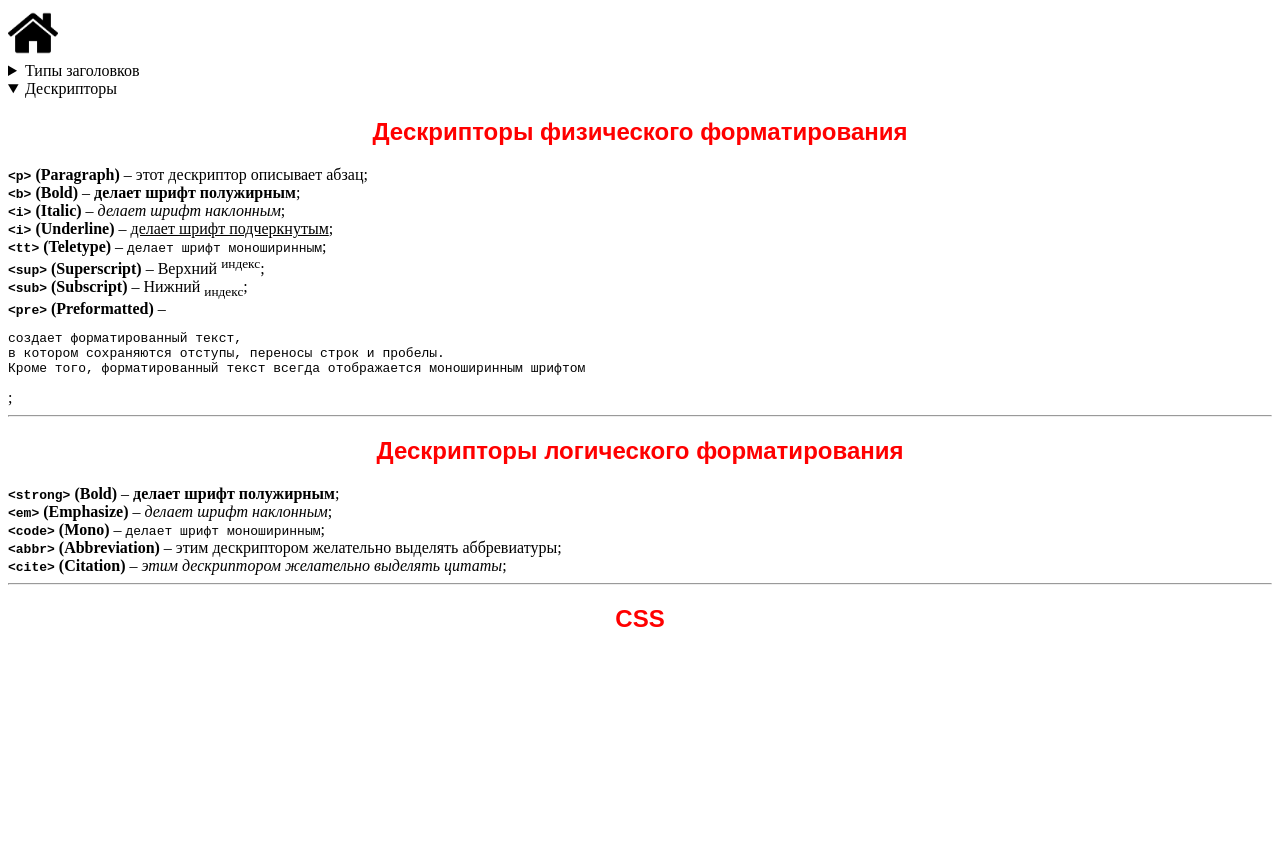
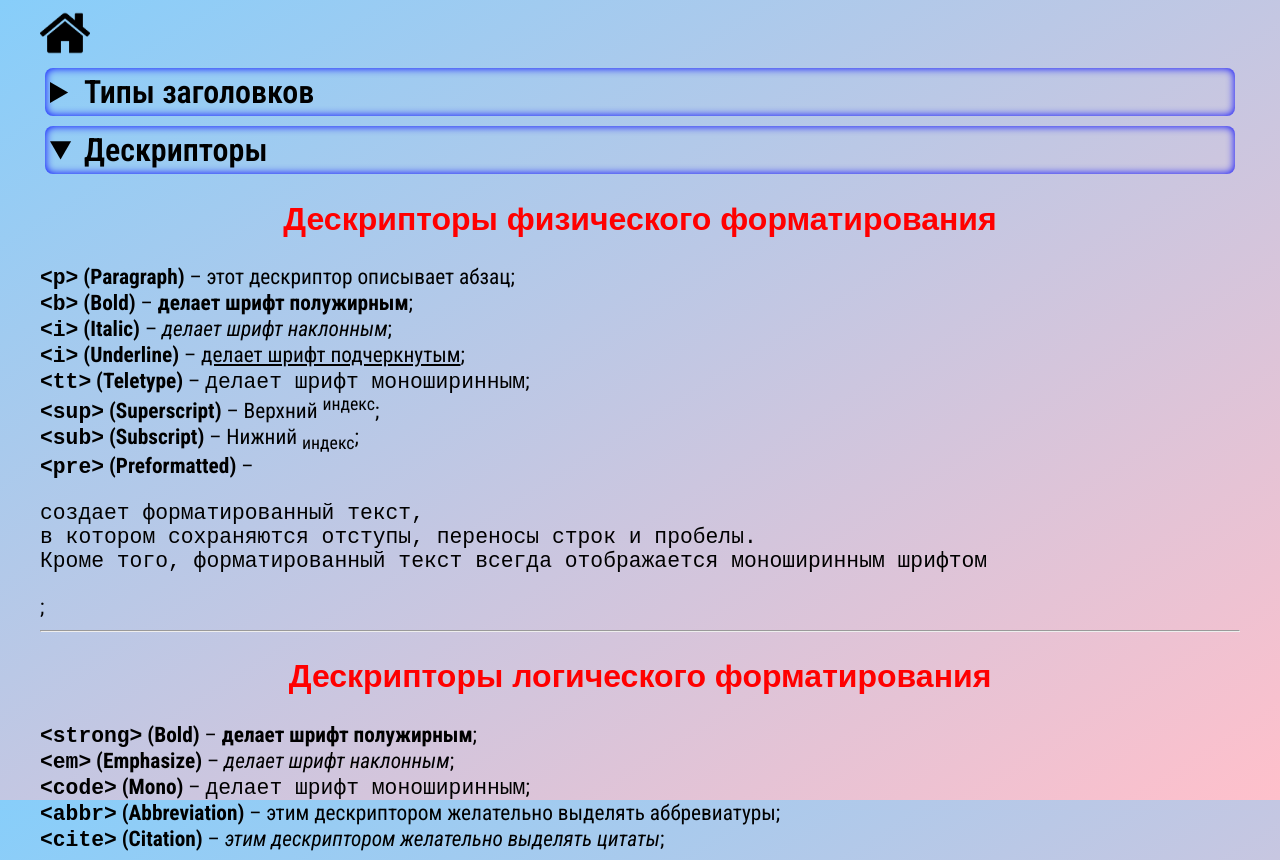
Before and after one commit to fxrostxx/WEB, a plain HTML site: page 00-Intro/index.html in a window 1280 px wide. Before the commit the page ends 800 px from the top, so only its background shows below. Drawn offline with Linux system fonts and the light colour scheme.

Commit message:
Styles DONE

```diff
--- a/00-Intro/index.html
+++ b/00-Intro/index.html
@@ -5,6 +5,7 @@
     <meta charset="utf-8">
     <title>Hello HTML!</title>
     <link rel="icon" href="html5_logo.svg">
+    <link rel="stylesheet" href="../style.css" />
     <style>
         h2, h4, h6 {
             text-align: center;
@@ -18,7 +19,7 @@
     </style>
 </head>
 <body>
-    <div id="home"><a href="../index.html"><img src="../home.png" alt="На главную" width="50" height="50"/></a></div>
+    <div id="home"><a href="../index.html"><img src="../home.png" alt="На главную" width="50" height="50" /></a></div>
     <details>
         <summary>Типы заголовков</summary>
         <h1>Заголовок 1 - может быть только один на странице</h1>
@@ -50,7 +51,5 @@
         <strong><code>&lt;abbr&gt;</code> (Abbreviation)</strong> &ndash; <abbr>этим дескриптором желательно выделять аббревиатуры</abbr>;<br>
         <strong><code>&lt;cite&gt;</code> (Citation)</strong> &ndash; <cite>этим дескриптором желательно выделять цитаты</cite>;<br>
     </details>
-    <hr>
-    <h2>CSS</h2>
 </body>
 </html>
--- /dev/null
+++ b/style.css
@@ -0,0 +1,18 @@
+@import url('https://fonts.googleapis.com/css2?family=Roboto+Condensed:ital,wght@0,100..900;1,100..900&display=swap');
+
+body {
+    font-family: 'Roboto Condensed';
+    font-size: 16pt;
+    padding: 0 32px;
+    background-image: linear-gradient(to bottom right, lightskyblue, pink);
+    background-attachment: fixed;
+}
+
+summary {
+    font-size: 24pt;
+    font-weight: 600;
+    border-radius: 8px;
+    margin: 5px;
+    padding: 5px;
+    box-shadow: inset 0 0 8px 0 blue;
+}
```
Also changed, not shown: 01-CPU/CPU.html (+1 -0 lines), index.html (+1 -6 lines), lists.html (+5 -0 lines).
